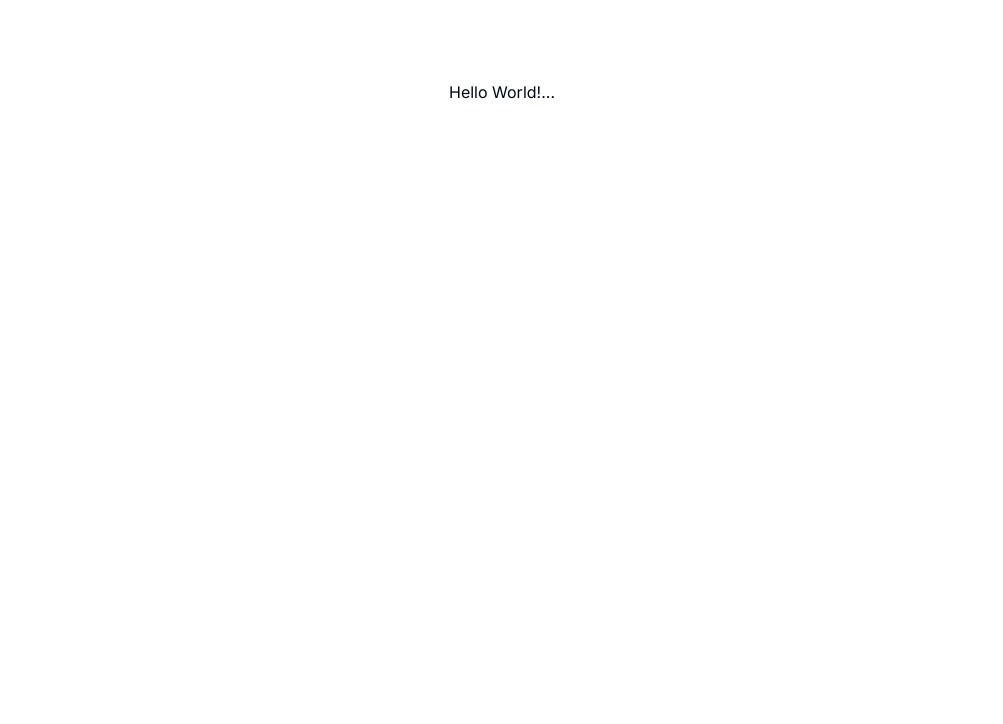
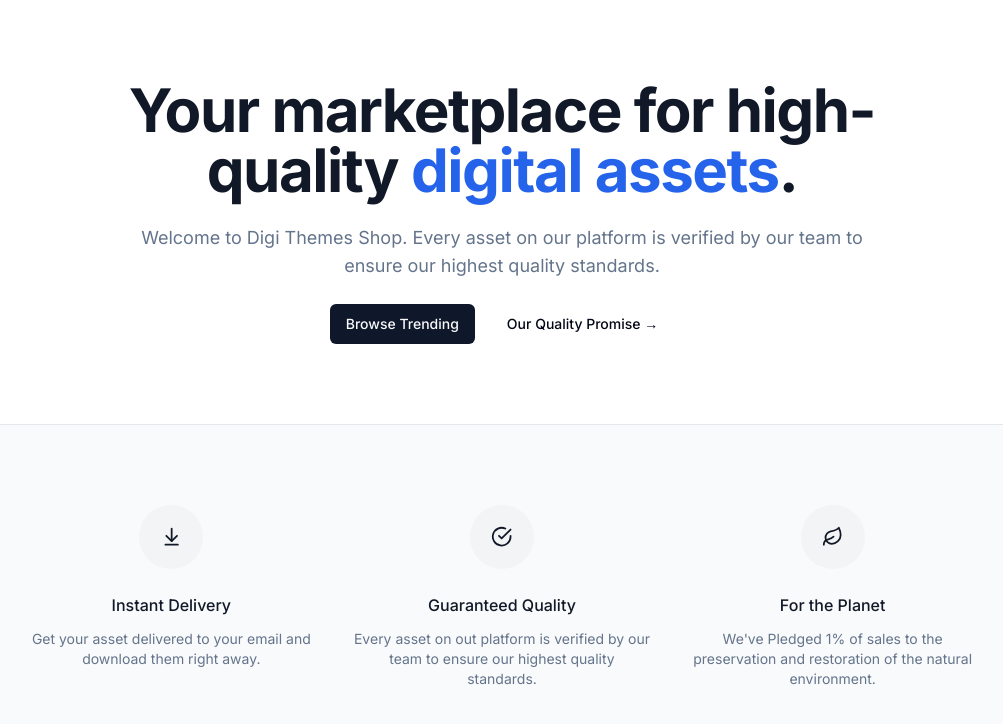
Before and after one commit to mrzahidfaiz/nextjs-digi-themes-shop, a Next.js app: page / in a window 1280 px wide. Shown: the top 724 px of the page, without its empty margins (138-1141 px from the left). Built offline with nearby package versions, Linux system fonts and the light colour scheme.

Commit message:
Create Landing page

```diff
--- a/package.json
+++ b/package.json
@@ -9,6 +9,7 @@
     "lint": "next lint"
   },
   "dependencies": {
+    "@radix-ui/react-slot": "^1.0.2",
     "class-variance-authority": "^0.7.0",
     "clsx": "^2.1.0",
     "lucide-react": "^0.364.0",
--- a/src/app/page.tsx
+++ b/src/app/page.tsx
@@ -1,10 +1,78 @@
 import DefaultLayout from "@/components/Layouts/DefaultLayout";
-import Image from "next/image";
+import { Button, buttonVariants } from "@/components/ui/button";
+import { ArrowDownToLine, CheckCircle, Leaf } from "lucide-react";
+import Link from "next/link";
+
+const perks = [
+  {
+    name: "Instant Delivery",
+    Icon: ArrowDownToLine,
+    description:
+      "Get your asset delivered to your email and download them right away.",
+  },
+  {
+    name: "Guaranteed Quality",
+    Icon: CheckCircle,
+    description:
+      "Every asset on out platform is verified by our team to ensure our highest quality standards.",
+  },
+  {
+    name: "For the Planet",
+    Icon: Leaf,
+    description:
+      "We've Pledged 1% of sales to the preservation and restoration of the natural environment.",
+  },
+];
 
 export default function Home() {
   return (
-    <DefaultLayout>
-      <main className="flex flex-col items-center text-center mx-auto py-20 max-w-3xl">Hello World!...</main>
-    </DefaultLayout>
+    <>
+      <DefaultLayout>
+        <main className="flex flex-col items-center text-center mx-auto py-20 max-w-3xl">
+          <h1 className="text-4xl text-gray-900 font-bold tracking-tight sm:text-6xl">
+            Your marketplace for high-quality{" "}
+            <span className="text-blue-600">digital assets</span>.
+          </h1>
+          <p className="mt-6 text-lg text-muted-foreground max-w-prose">
+            Welcome to Digi Themes Shop. Every asset on our platform is verified
+            by our team to ensure our highest quality standards.
+          </p>
+          <div className="flex flex-col gap-4 mt-6 sm:flex-row">
+            <Link href="/products" className={buttonVariants()}>
+              Browse Trending
+            </Link>
+            <Button variant="ghost">Our Quality Promise &rarr;</Button>
+          </div>
+        </main>
+
+        {/* Products Here */}
+        <section className="border-t border-gray-200 bg-gray-50">
+          <DefaultLayout className="py-20">
+            <div className="grid grid-cols-1 gap-y-12 sm:grid-cols-2 sm:gap-x-6 lg:grid-cols-3 lg:gap-x-8 lg:gap-y-0">
+              {perks.map((perk) => (
+                <div
+                  key={perk.name}
+                  className="text-center md:flex md:items-start md:text-left lg:block lg:text-center"
+                >
+                  <div className="flex justify-center md:flex-shrink-0">
+                    <div className="flex items-center justify-center rounded-full bg-gray-100 text-gray-900 h-16 w-16 ">
+                      {<perk.Icon className="w-1/3 h-1/3" />}
+                    </div>
+                  </div>
+                  <div className="mt-6 md:ml-4 md:mt-0 lg:ml-0 lg:mt-6">
+                    <h3 className="text-base font-medium text-gray-900">
+                      {perk.name}
+                    </h3>
+                    <p className="mt-3 text-sm text-muted-foreground">
+                      {perk.description}
+                    </p>
+                  </div>
+                </div>
+              ))}
+            </div>
+          </DefaultLayout>
+        </section>
+      </DefaultLayout>
+    </>
   );
 }
--- /dev/null
+++ b/src/components/ui/button.tsx
@@ -0,0 +1,56 @@
+import * as React from "react"
+import { Slot } from "@radix-ui/react-slot"
+import { cva, type VariantProps } from "class-variance-authority"
+
+import { cn } from "@/lib/utils"
+
+const buttonVariants = cva(
+  "inline-flex items-center justify-center whitespace-nowrap rounded-md text-sm font-medium ring-offset-background transition-colors focus-visible:outline-none focus-visible:ring-2 focus-visible:ring-ring focus-visible:ring-offset-2 disabled:pointer-events-none disabled:opacity-50",
+  {
+    variants: {
+      variant: {
+        default: "bg-primary text-primary-foreground hover:bg-primary/90",
+        destructive:
+          "bg-destructive text-destructive-foreground hover:bg-destructive/90",
+        outline:
+          "border border-input bg-background hover:bg-accent hover:text-accent-foreground",
+        secondary:
+          "bg-secondary text-secondary-foreground hover:bg-secondary/80",
+        ghost: "hover:bg-accent hover:text-accent-foreground",
+        link: "text-primary underline-offset-4 hover:underline",
+      },
+      size: {
+        default: "h-10 px-4 py-2",
+        sm: "h-9 rounded-md px-3",
+        lg: "h-11 rounded-md px-8",
+        icon: "h-10 w-10",
+      },
+    },
+    defaultVariants: {
+      variant: "default",
+      size: "default",
+    },
+  }
+)
+
+export interface ButtonProps
+  extends React.ButtonHTMLAttributes<HTMLButtonElement>,
+    VariantProps<typeof buttonVariants> {
+  asChild?: boolean
+}
+
+const Button = React.forwardRef<HTMLButtonElement, ButtonProps>(
+  ({ className, variant, size, asChild = false, ...props }, ref) => {
+    const Comp = asChild ? Slot : "button"
+    return (
+      <Comp
+        className={cn(buttonVariants({ variant, size, className }))}
+        ref={ref}
+        {...props}
+      />
+    )
+  }
+)
+Button.displayName = "Button"
+
+export { Button, buttonVariants }
```
Also changed, not shown: 1 other file (tests, documents, lock files or other folders).
